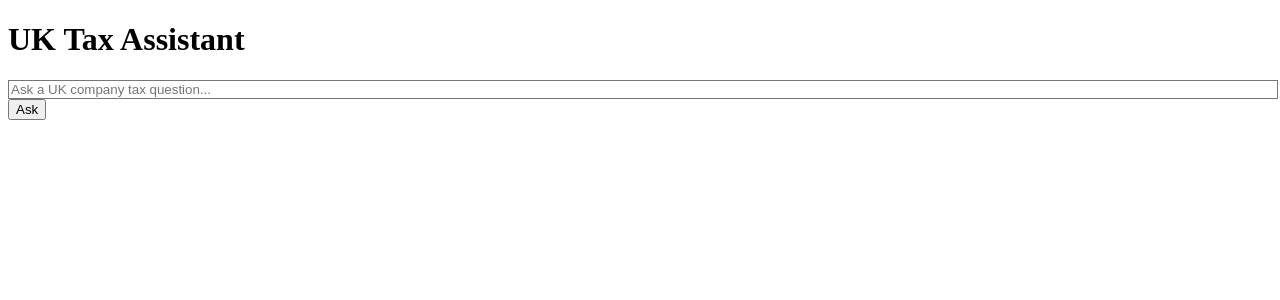
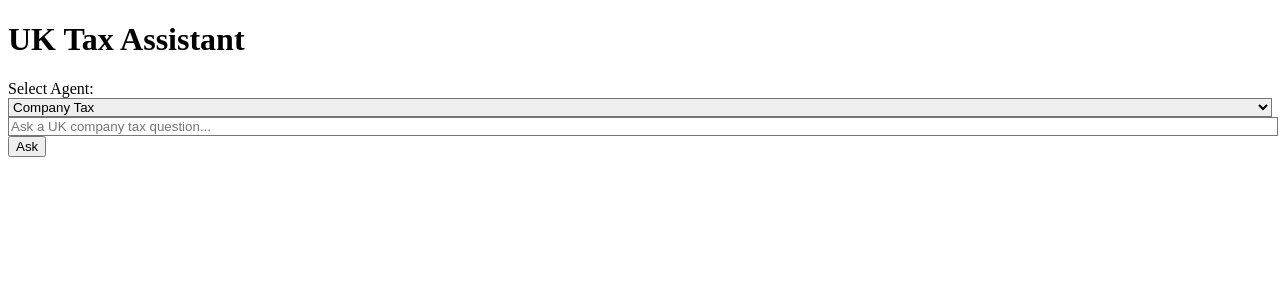
Before and after one commit to viper209/uk-tax-assistant, a React (Vite) app: page / in a window 1280 px wide. Shown: the top 300 px of the page. Built offline with nearby package versions, Linux system fonts and the light colour scheme; no server answers.

Commit message:
Update App.jsx

```diff
--- a/src/App.jsx
+++ b/src/App.jsx
@@ -5,23 +5,27 @@ function App() {
   const [answer, setAnswer] = useState("");
   const [sources, setSources] = useState([]);
   const [loading, setLoading] = useState(false);
+  const [error, setError] = useState("");
+  const [agent, setAgent] = useState("company_tax");
   const apiUrl = import.meta.env.VITE_API_URL;
 
   const askQuestion = async () => {
     setLoading(true);
+    setError("");
     setAnswer("");
     setSources([]);
     try {
       const response = await fetch(`${apiUrl}/ask`, {
         method: "POST",
         headers: { "Content-Type": "application/json" },
-        body: JSON.stringify({ question }),
+        body: JSON.stringify({ question, agent }),
       });
+      if (!response.ok) throw new Error("API error");
       const data = await response.json();
       setAnswer(data.answer);
       setSources(data.sources || []);
     } catch (err) {
-      setAnswer("Sorry, there was an error contacting the tax assistant.");
+      setError("Sorry, there was an error contacting the tax assistant.");
     }
     setLoading(false);
   };
@@ -29,6 +33,17 @@ function App() {
   return (
     <div className="max-w-xl mx-auto p-8">
       <h1 className="text-2xl font-bold mb-4">UK Tax Assistant</h1>
+      <div className="mb-4">
+        <label className="block mb-1 font-medium">Select Agent:</label>
+        <select
+          className="border p-2 rounded w-full"
+          value={agent}
+          onChange={e => setAgent(e.target.value)}
+        >
+          <option value="company_tax">Company Tax</option>
+          <option value="vat">VAT</option>
+        </select>
+      </div>
       <input
         className="border p-2 w-full mb-2"
         type="text"
@@ -41,8 +56,22 @@ function App() {
         onClick={askQuestion}
         disabled={loading}
       >
-        {loading ? "Thinking..." : "Ask"}
+        Ask
       </button>
+      {loading && (
+        <div className="flex items-center mt-4">
+          <svg className="animate-spin h-5 w-5 text-blue-600 mr-2" viewBox="0 0 24 24">
+            <circle className="opacity-25" cx="12" cy="12" r="10" stroke="currentColor" strokeWidth="4" fill="none" />
+            <path className="opacity-75" fill="currentColor" d="M4 12a8 8 0 018-8v8z" />
+          </svg>
+          <span>Thinking...</span>
+        </div>
+      )}
+      {error && (
+        <div className="mt-4 text-red-600 font-semibold">
+          {error}
+        </div>
+      )}
       {answer && (
         <div className="mt-6">
           <h2 className="font-semibold">Answer:</h2>
```
